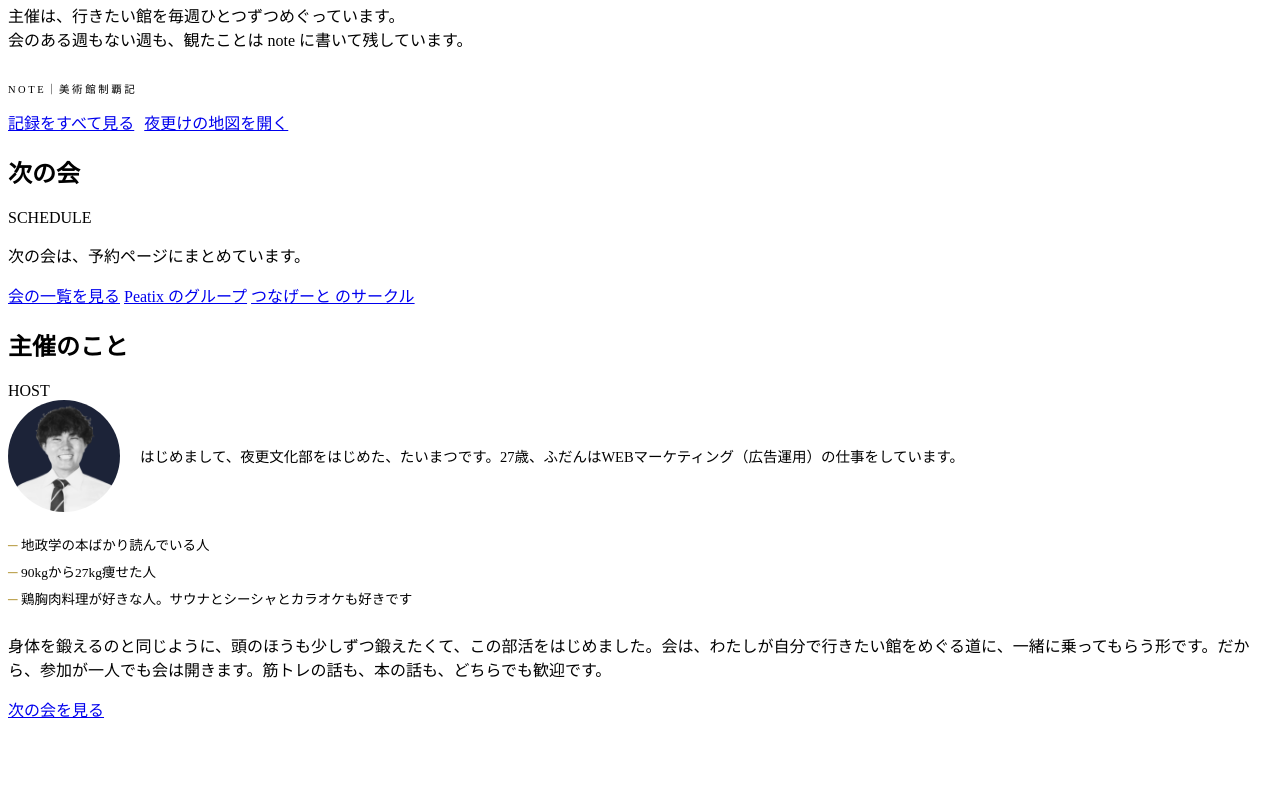
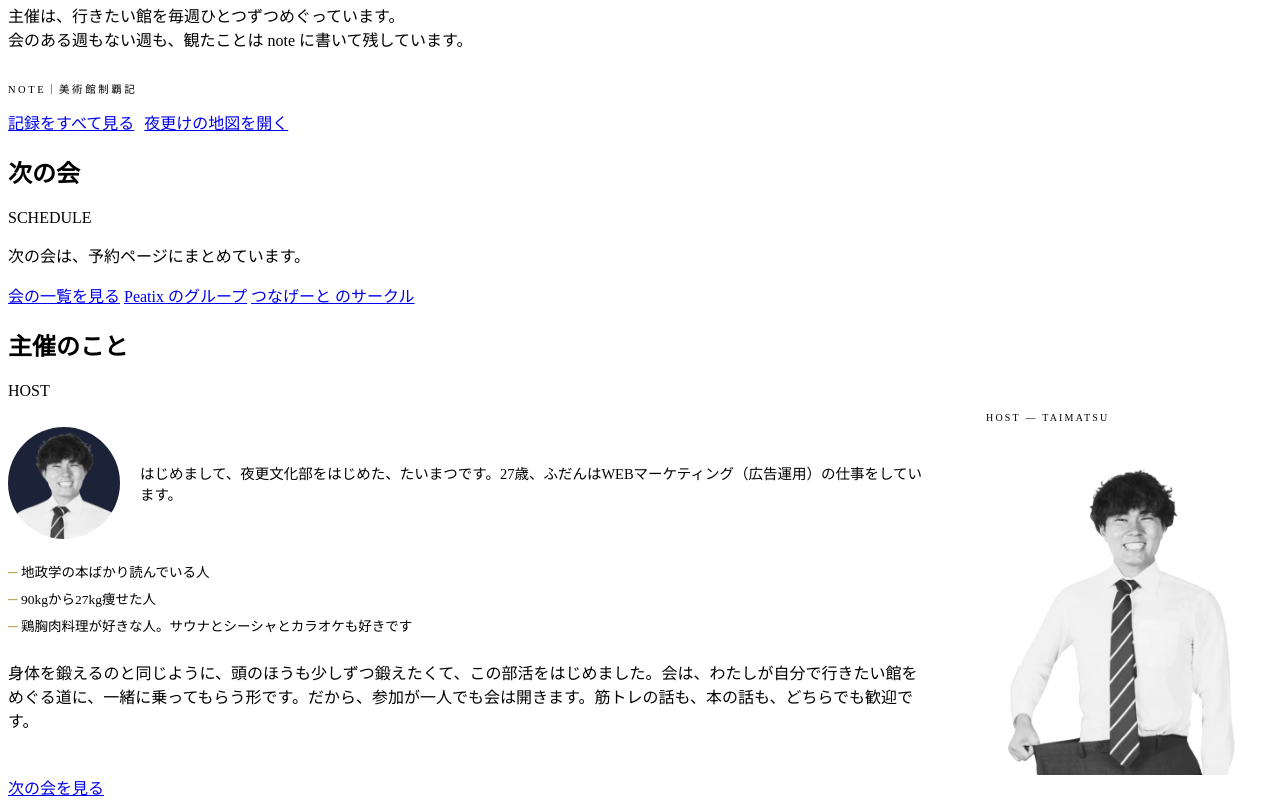
Before and after one commit to yofukashi-bunkabu/hp-widget, a plain HTML site: page site/index.html in a window 1280 px wide. Shown: the part 3693-4500 px from the top of the page. Before the commit the page ends 4422 px from the top, so only its background shows below. Drawn offline with Linux system fonts and the light colour scheme.

Commit message:
主催の段：丸い写真に濃藍の縁を付けて白いシャツが地に溶けないようにし、全身の切り抜き写真を足す
Co-Authored-By: Claude Opus 5.5 <noreply@anthropic.com>

```diff
--- a/site/index.html
+++ b/site/index.html
@@ -81,7 +81,13 @@
 .journal .more { margin-top: 14px; display: flex; flex-wrap: wrap; gap: 10px; }
 
 .host .top { display: grid; grid-template-columns: 112px minmax(0, 1fr); gap: 20px; align-items: center; margin-bottom: 20px; }
-.host .pic { width: 112px; height: 112px; border-radius: 50%; overflow: hidden; }
+.host .pic { width: 112px; height: 112px; border-radius: 50%; overflow: hidden; background: var(--ai); border: 3px solid var(--ai); box-shadow: 0 0 0 1px var(--kinari), 0 0 0 2px #1c233833; }
+.host .cols { display: grid; grid-template-columns: minmax(0, 1fr); gap: 30px; align-items: center; }
+@media (min-width: 760px) { .host .cols { grid-template-columns: minmax(0, 1fr) 300px; gap: 40px; } }
+.host-fig { position: relative; margin: 0; background: var(--ai); aspect-ratio: 4 / 5; overflow: hidden; display: flex; align-items: flex-end; justify-content: center; width: 100%; max-width: 340px; justify-self: center; }
+.host-fig .ring { position: absolute; width: 84%; aspect-ratio: 1; left: 8%; top: 14%; border: 1px solid var(--gekko); border-radius: 50%; opacity: .55; }
+.host-fig img { position: relative; width: 82%; height: auto; display: block; }
+.host-fig figcaption { position: absolute; left: 14px; top: 12px; font-family: var(--lab); font-size: 10px; letter-spacing: .22em; color: var(--yogiri); }
 .host .pic img { width: 100%; height: 100%; object-fit: cover; }
 .host .top p { font-size: 14.5px; margin: 0; }
 .host ul { list-style: none; margin: 0 0 20px; padding: 0; }
@@ -203,6 +209,8 @@
 <section class="sec host" id="host">
   <div class="wrap">
     <div class="head"><h2>主催のこと</h2><span class="lab">HOST</span></div>
+    <div class="cols">
+    <div>
     <div class="top">
       <div class="pic"><img src="assets/host.png" alt="主催のたいまつ" loading="lazy"></div>
       <p>はじめまして、夜更文化部をはじめた、たいまつです。27歳、ふだんはWEBマーケティング（広告運用）の仕事をしています。</p>
@@ -213,6 +221,9 @@
       <li>鶏胸肉料理が好きな人。サウナとシーシャとカラオケも好きです</li>
     </ul>
     <p>身体を鍛えるのと同じように、頭のほうも少しずつ鍛えたくて、この部活をはじめました。会は、わたしが自分で行きたい館をめぐる道に、一緒に乗ってもらう形です。だから、参加が一人でも会は開きます。筋トレの話も、本の話も、どちらでも歓迎です。</p>
+    </div>
+    <figure class="host-fig"><div class="ring"></div><img src="assets/host_full.webp" alt="ぶかぶかになったズボンを手で広げて笑う、主催のたいまつ" loading="lazy" width="560" height="709"><figcaption>HOST — TAIMATSU</figcaption></figure>
+    </div>
   </div>
 </section>
 
```
Also changed, not shown: site/assets/host_full.webp (added).
